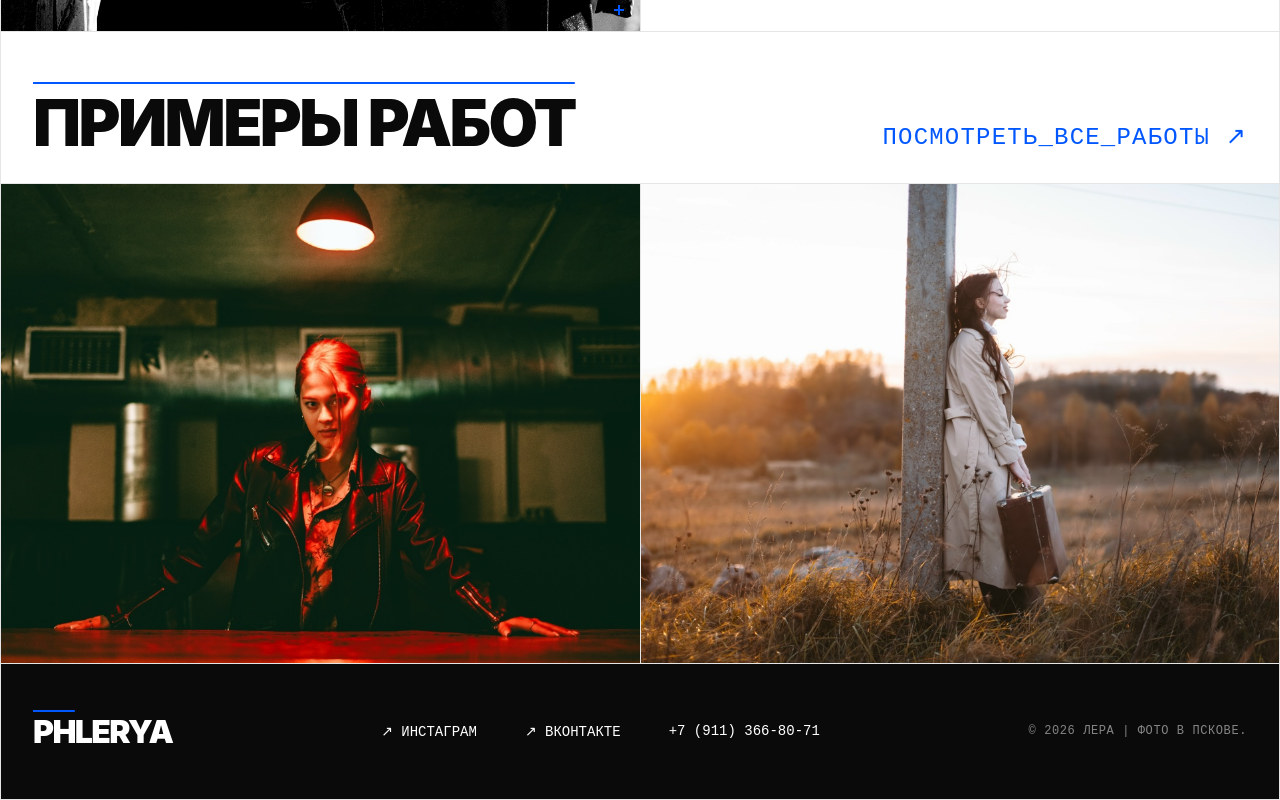
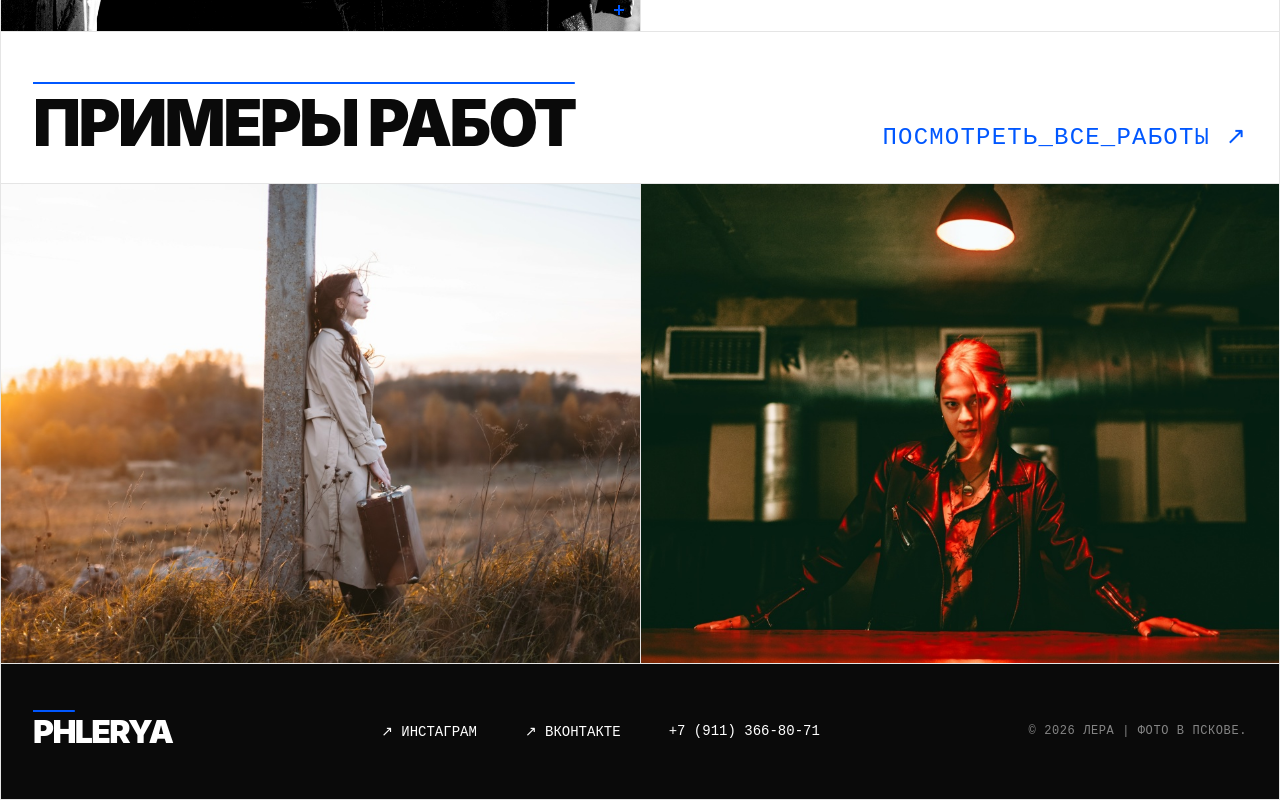
Before and after one commit to Teterev456/lera-photo, a React (Create React App) app: page / in a window 1280 px wide. Shown: the part 1061-1861 px from the top of the page. Built offline with nearby package versions, Linux system fonts and the light colour scheme.

Commit message:
New component for photo cards (+ using it), new file for photo data

```diff
--- /dev/null
+++ b/src/assets/data/projects.js
@@ -0,0 +1,45 @@
+import work1 from "../img/work1.jpg";
+import work2 from "../img/work2.jpg";
+import work3 from "../img/work3.jpg";
+import work4 from "../img/work4.jpg";
+import work5 from "../img/work5.jpg";
+
+const projects = [
+  {
+    id: 1,
+    code: "УЛИЧНАЯ",
+    type: "РЕПОРТАЖНАЯ СЪЁМКА",
+    title: "ВЫСТУПЛЕНИЕ",
+    image: work4,
+  },
+  {
+    id: 2,
+    code: "УЛИЧНАЯ",
+    type: "ИНДИВИДУАЛЬНАЯ СЪЁМКА",
+    title: "ВАДИМ_И_НОЯБРЬ",
+    image: work5,
+  },
+  {
+    id: 3,
+    code: "УЛИЧНАЯ",
+    type: "ГРУППОВАЯ СЪЁМКА",
+    title: "НИКИТА_И_НАСТЯ",
+    image: work3,
+  },
+  {
+    id: 4,
+    code: "УЛИЧНАЯ",
+    type: "ИНДИВИДУАЛЬНАЯ СЪЁМКА",
+    title: "ДАРЬЯ_И_ЧЕМОДАН",
+    image: work2,
+  },
+  {
+    id: 5,
+    code: "В ПОМЕЩЕНИИ",
+    type: "ИНДИВИДУАЛЬНАЯ СЪЁМКА",
+    title: "СЕРЬЁЗНАЯ_ВЕРОНИКА",
+    image: work1,
+  },
+];
+
+export default projects;
--- /dev/null
+++ b/src/components/PhotoCard.jsx
@@ -0,0 +1,30 @@
+import React from "react";
+
+const PhotoCard = ({ id, image, code, type, title }) => {
+  return (
+    <article key={id} className="project-card panel">
+      <img src={image} alt={type} />
+      <div className="project-overlay">
+        <div className="project-meta-top meta-text">
+          <span>[{id}]</span>
+          <span>{code}</span>
+        </div>
+        <div>
+          <div
+            className="meta-text"
+            style={{ marginBottom: "0.5rem", color: "var(--white)" }}
+          >
+            {type}
+          </div>
+          <h3 className="project-title">
+            {title.split(" ")[0]}
+            <br />
+            {title.split(" ")[2] || title.split(" ")[1]}
+          </h3>
+        </div>
+      </div>
+    </article>
+  );
+};
+
+export default PhotoCard;
--- a/src/pages/ArchivePage.jsx
+++ b/src/pages/ArchivePage.jsx
@@ -1,49 +1,9 @@
 import React from "react";
-import work1 from "../assets/img/work1.jpg";
-import work2 from "../assets/img/work2.jpg";
-import work3 from "../assets/img/work3.jpg";
-import work4 from "../assets/img/work4.jpg";
-import work5 from "../assets/img/work5.jpg";
+
+import PhotoCard from "../components/PhotoCard";
+import projects from "../assets/data/projects";
 
 const ArchivePage = () => {
-  const projects = [
-    {
-      id: 1,
-      code: "В ПОМЕЩЕНИИ",
-      type: "ИНДИВИДУАЛЬНАЯ СЪЁМКА",
-      title: "СЕРЬЁЗНАЯ_ВЕРОНИКА",
-      image: work1,
-    },
-    {
-      id: 2,
-      code: "УЛИЧНАЯ",
-      type: "ИНДИВИДУАЛЬНАЯ СЪЁМКА",
-      title: "ДАРЬЯ_И_ЧЕМОДАН",
-      image: work2,
-    },
-    {
-      id: 3,
-      code: "УЛИЧНАЯ",
-      type: "ГРУППОВАЯ СЪЁМКА",
-      title: "НИКИТА_И_НАСТЯ",
-      image: work3,
-    },
-    {
-      id: 4,
-      code: "УЛИЧНАЯ",
-      type: "РЕПОРТАЖНАЯ СЪЁМКА",
-      title: "ВЫСТУПЛЕНИЕ",
-      image: work4,
-    },
-    {
-      id: 5,
-      code: "УЛИЧНАЯ",
-      type: "ИНДИВИДУАЛЬНАЯ СЪЁМКА",
-      title: "ВАДИМ_И_НОЯБРЬ",
-      image: work5,
-    },
-  ];
-
   return (
     <div className="page-section">
       <div className="panel portfolio-header">
@@ -58,28 +18,7 @@ const ArchivePage = () => {
 
       <section className="portfolio-grid">
         {projects.map((project) => (
-          <article key={project.id} className="project-card panel">
-            <img src={project.image} alt={project.type} />
-            <div className="project-overlay">
-              <div className="project-meta-top meta-text">
-                <span>[{project.id}]</span>
-                <span>{project.code}</span>
-              </div>
-              <div>
-                <div
-                  className="meta-text"
-                  style={{ marginBottom: "0.5rem", color: "var(--white)" }}
-                >
-                  {project.type}
-                </div>
-                <h3 className="project-title">
-                  {project.title.split(" ")[0]}
-                  <br />
-                  {project.title.split(" ")[2] || project.title.split(" ")[1]}
-                </h3>
-              </div>
-            </div>
-          </article>
+          <PhotoCard {...project} />
         ))}
       </section>
     </div>
--- a/src/pages/IndexPage.jsx
+++ b/src/pages/IndexPage.jsx
@@ -1,26 +1,10 @@
 import React, { useEffect, useState } from "react";
 import indexImage from "../assets/img/index.jpg";
-import work1 from "../assets/img/work1.jpg";
-import work2 from "../assets/img/work2.jpg";
+import projects from "../assets/data/projects";
+import PhotoCard from "../components/PhotoCard";
 
 const IndexPage = ({ setPage }) => {
   const date = new Date();
-  const featuredProjects = [
-    {
-      id: "01",
-      code: "В ПОМЕЩЕНИИ",
-      type: "ИНДИВИДУАЛЬНАЯ СЪЁМКА",
-      title: "СЕРЬЁЗНАЯ_ВЕРОНИКА",
-      image: work1,
-    },
-    {
-      id: "02",
-      code: "УЛИЧНАЯ",
-      type: "ИНДИВИДУАЛЬНАЯ СЪЁМКА",
-      title: "ДАРЬЯ_И_ЧЕМОДАН",
-      image: work2,
-    },
-  ];
 
   return (
     <div className="page-section">
@@ -103,33 +87,8 @@ const IndexPage = ({ setPage }) => {
       </section>
 
       <section className="featured-grid">
-        {featuredProjects.map((project) => (
-          <article
-            key={project.id}
-            className="project-card panel"
-            onClick={() => setPage("archive")}
-          >
-            <img src={project.image} alt={project.type} />
-            <div className="project-overlay">
-              <div className="project-meta-top meta-text">
-                <span>[{project.id}]</span>
-                <span>{project.code}</span>
-              </div>
-              <div>
-                <div
-                  className="meta-text"
-                  style={{ marginBottom: "0.5rem", color: "var(--white)" }}
-                >
-                  {project.type}
-                </div>
-                <h3 className="project-title">
-                  {project.title.split(" ")[0]}
-                  <br />
-                  {project.title.split(" ")[1]}
-                </h3>
-              </div>
-            </div>
-          </article>
+        {projects.slice(-2).map((project) => (
+          <PhotoCard {...project} />
         ))}
       </section>
     </div>
```
